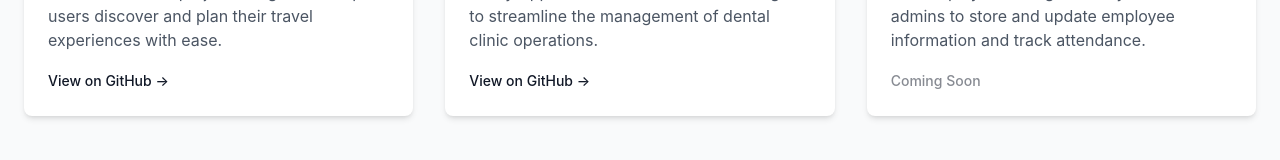
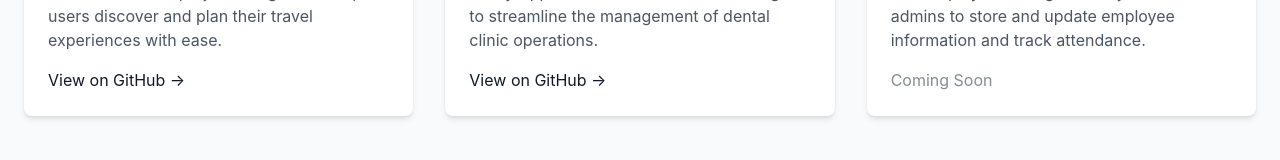
Before and after one commit to rohannnnn17/Portfolio, a Next.js app: page / in a window 1280 px wide. Shown: the part 1811-1971 px from the top of the page. Built offline with nearby package versions, Linux system fonts and the light colour scheme.

Commit message:
Update Project.tsx

```diff
--- a/src/app/components/Project.tsx
+++ b/src/app/components/Project.tsx
@@ -26,14 +26,13 @@ const ProjectCard: React.FC<ProjectCardProps> = ({
       <h3 className="text-xl font-semibold text-gray-900 mb-2">{title}</h3>
       <p className="text-gray-600 mb-4">{description}</p>
       <a
-        href={githubLink || "#"}
+        href={githubLink ? githubLink : "#"}
         target="_blank"
         rel="noopener noreferrer"
-        aria-label={`View ${title} on GitHub`}
-        className={`inline-block text-sm font-medium text-gray-900 hover:text-gray-700 transition-all duration-300 ${
-          !githubLink && "opacity-50 cursor-not-allowed"
-        }`}
-        disabled={!githubLink}>
+        aria-label="GitHub link"
+        className={`some-class ${
+          !githubLink && "opacity-50 pointer-events-none"
+        }`}>
         {githubLink ? "View on GitHub →" : "Coming Soon"}
       </a>
     </div>
```
